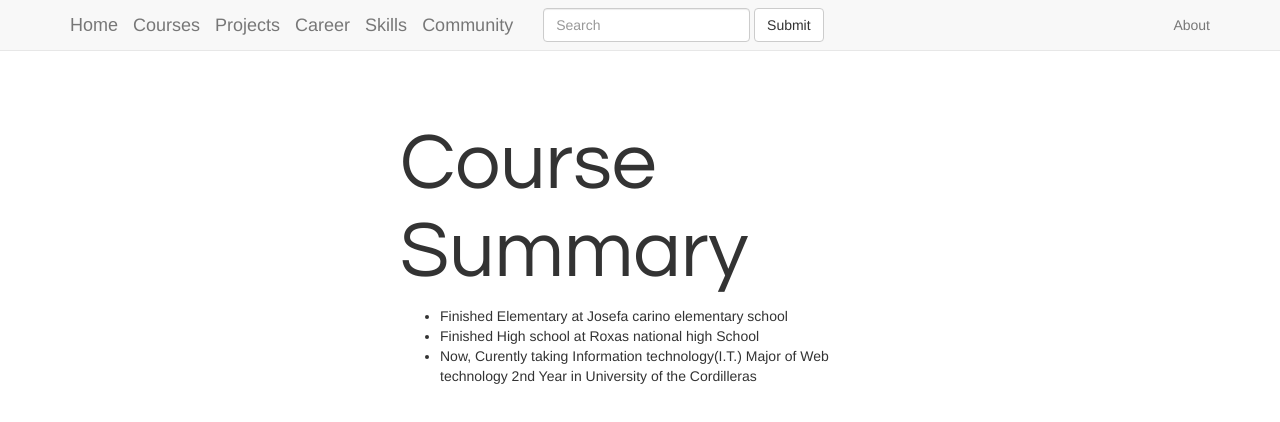
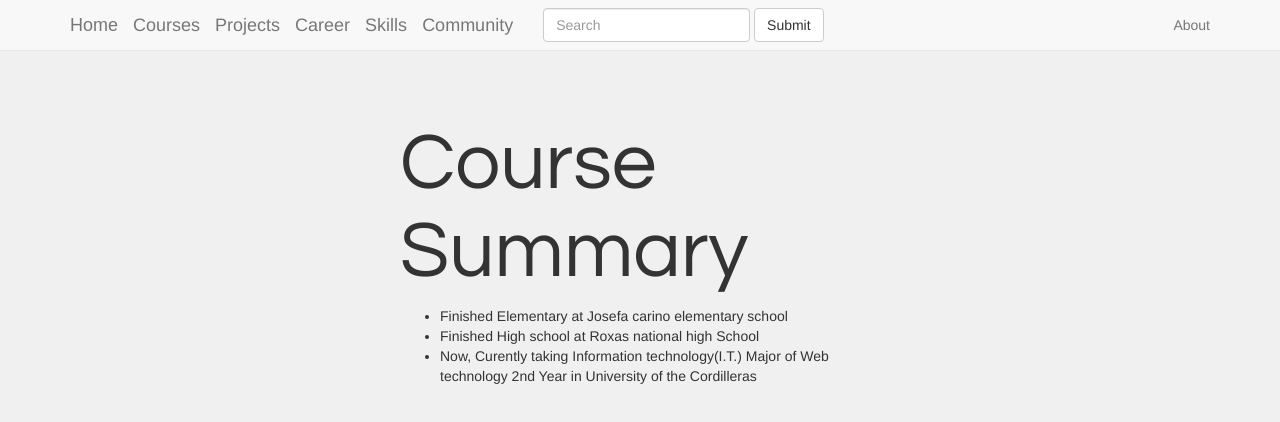
Before and after one commit to delrosze8643152/PORTFOLIO, a plain HTML site: page career.html in a window 1280 px wide. Drawn offline with nearby package versions, Linux system fonts and the light colour scheme.

Commit message:
Uploaded

```diff
--- a/career.html
+++ b/career.html
@@ -3,14 +3,8 @@
 <head>
 	<title>career</title>
 </head>
-<body>
-<style>
-body {
-        background-image: src="white.png";
-        background-repeat: repeat;
-}
+<body background="white.jpg">
 
-</style>
 <link rel="stylesheet" type="text/css" href="https://bootswatch.com/spacelab/bootstrap.min.css">
 <nav class="navbar navbar-default navbar-fixed-top navbar-transparent"></div>
   <div class="container">
```
Also changed, not shown: community.html (+1 -7 lines), course.html (+1 -7 lines), projects.html (+1 -7 lines), skills.html (+1 -7 lines).
